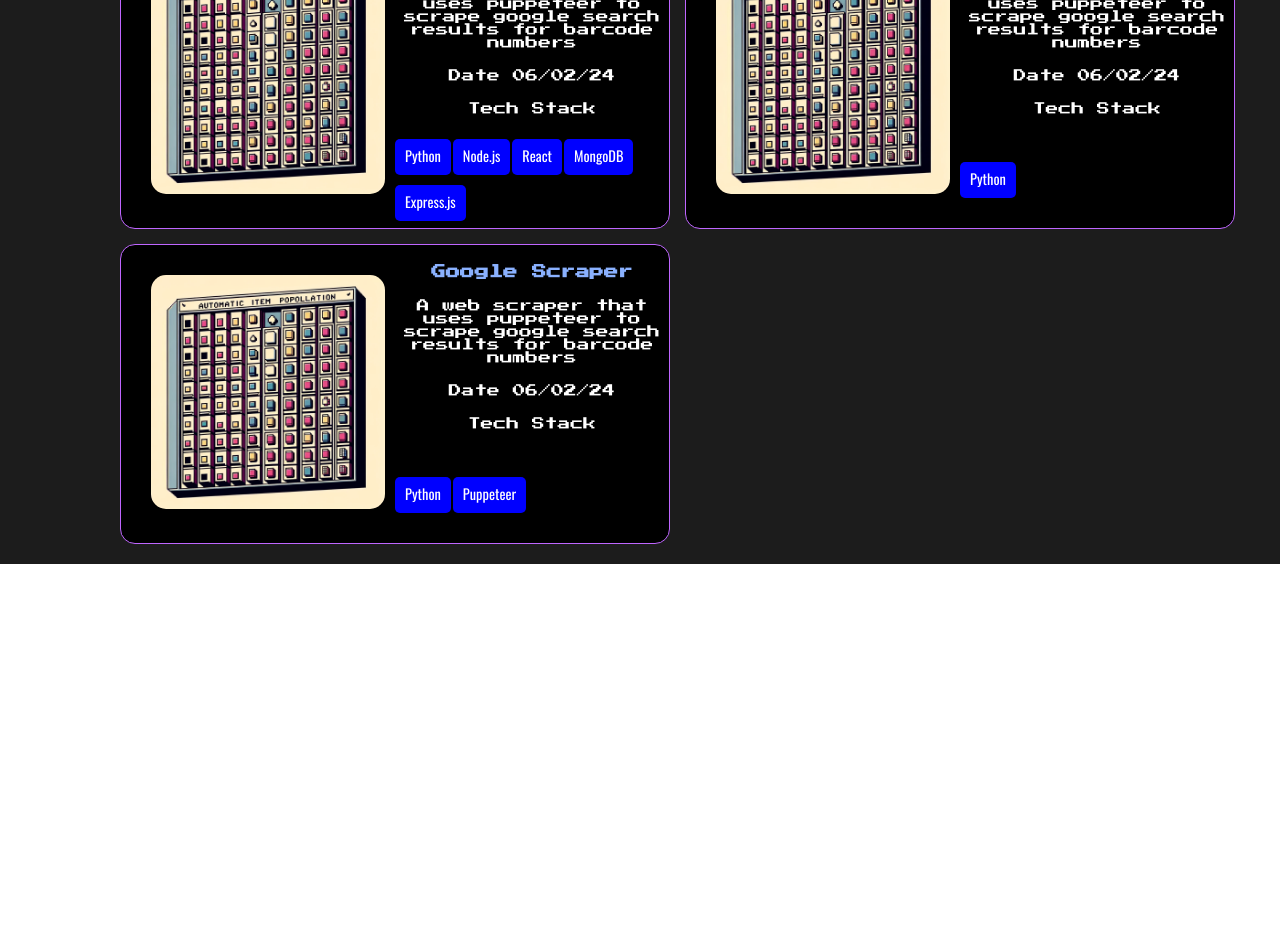
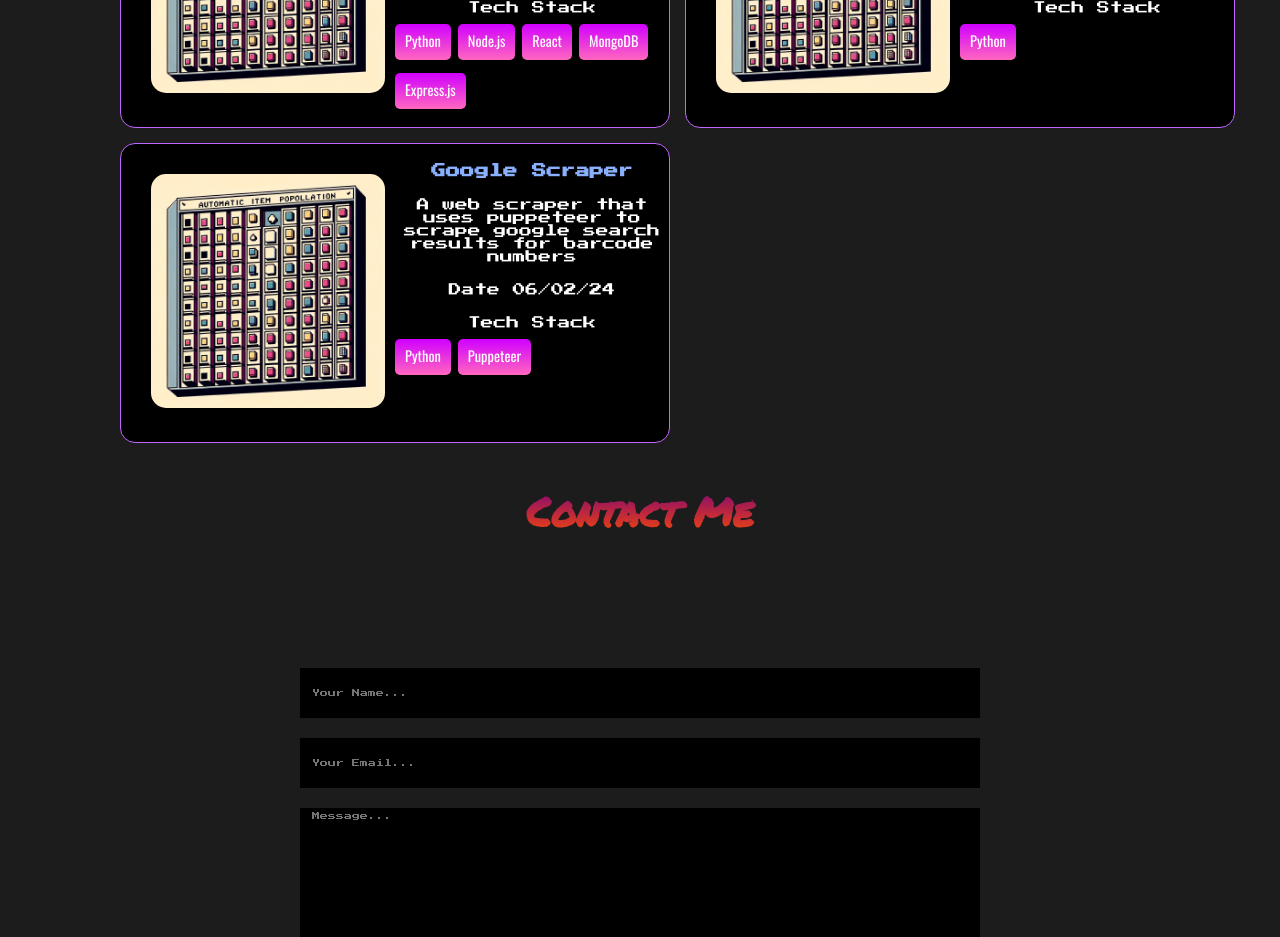
Before and after one commit to Alakabtaha0/personal-portfolio-site, a React (Create React App) app: page / in a window 1280 px wide. Shown: the part 1860-2797 px from the top of the page. Before the commit the page ends 2424 px from the top, so only its background shows below. Built offline with nearby package versions, Linux system fonts and the light colour scheme.

Commit message:
v1 complete

```diff
--- a/src/App.js
+++ b/src/App.js
@@ -3,14 +3,23 @@ import Navbar from './components/Navbar';
 import Home from './sections/Home';
 import About from './sections/About';
 import Projects from './sections/Projects';
+import Contact from './sections/Contact';
+import React, { useState, useEffect } from 'react';
+
 
 function App() {
+
+
 	return (
 		<div className="bg-default">
 			<Navbar />
 			<Home />
 			<About />
 			<Projects />
+			<Contact />
+			<div className='footer'>
+				<p> Copyright © {new Date().getFullYear()} - Taha</p>
+			</div>
 		</div>
 	);
 }
--- a/src/components/Navbar.js
+++ b/src/components/Navbar.js
@@ -1,14 +1,24 @@
-import React from 'react'
+import React, { useState } from 'react'
 import '../styles/navbar.css';
 
 const Navbar = () => {
+    const [navbar, setNavbar] = useState(false);
+
+    window.addEventListener('scroll', () => {
+        if (window.scrollY > 500) {
+            setNavbar(true);
+        } else {
+            setNavbar(false);
+        }
+    });
+
     return (
-        <div className='nav-bg'>
+        <div className={`nav-bg ${navbar && 'show'}`}>
             <div className='nav-container'>
                 <a href='#home'>Home</a>
                 <a href='#about'>About</a>
                 <a href='#projects'>Projects</a>
-                <a href='#'>Contact</a>
+                <a href='#contact'>Contact</a>
             </div>
         </div>
     )
--- /dev/null
+++ b/src/sections/Contact.js
@@ -0,0 +1,45 @@
+import React, { useState } from 'react'
+import '../styles/contact.css'
+
+const Contact = () => {
+    const [sending, setSending] = useState(false)
+    let data = {}
+
+    const handleSubmit = () => {
+        setSending(send => !send);
+        let name = document.querySelector('#name').value;
+        let email = document.querySelector('#email').value;
+        let message = document.querySelector('#message').value;
+        if (name === '' || email === '' || message === '') {
+            alert('Please fill in all fields');
+            setSending(false);
+            return;
+        }
+        data = {
+            name,
+            email,
+            message
+        };
+        setTimeout(() => {
+            setSending(send => !send);
+        }, 3000);
+
+    }
+
+    return (
+        <section id='contact'>
+            <h1 className='sf-font'>Contact Me</h1>
+            {sending && <div className='active'>
+                <div className='sending-animation'><p>Sending...</p></div>
+            </div>}
+            <div className='contact-form'>
+                <input id='name' className='input-retro' placeholder='Your Name...' />
+                <input id='email' className='input-retro' placeholder='Your Email...' />
+                <textarea id='message' className='textarea-retro' placeholder='Message...' />
+                <button onClick={handleSubmit} className='btn-retro'>Send</button>
+            </div>
+        </section>
+    )
+}
+
+export default Contact;
--- a/src/sections/Home.js
+++ b/src/sections/Home.js
@@ -26,7 +26,7 @@ const Home = () => {
                     <ul>
                         <li><a href='#about'>About</a></li>
                         <li><a href='#projects'>Projects</a></li>
-                        <li><a href='#'>Contact</a></li>
+                        <li><a href='#contact'>Contact</a></li>
                     </ul>
                 </div>
             </div>
--- a/src/styles/cards.css
+++ b/src/styles/cards.css
@@ -43,6 +43,13 @@
     margin-bottom: 20px;
 }
 
+.card-body p:nth-child(4) {
+    font-size: 0.8em;
+    color: white;
+    font-family: 'Press Start 2P', cursive;
+    margin-bottom: 10px;
+}
+
 .box-link {
     text-decoration: none;
 }
@@ -50,15 +57,14 @@
 .tech-stack-format {
     display: flex;
     flex-wrap: wrap;
-    align-items: center;
     width: 100%;
     height: 90px;
-    gap: 2px;
+    gap: 7px;
 }
 
 .tech-stack-child {
     padding: 6px 10px 30px;
-    background-color: blue;
+    background: linear-gradient(180deg, #d000ff 0%, #ff67bf 100%);
     height: 30px;
     border-radius: 5px;
 }
--- /dev/null
+++ b/src/styles/contact.css
@@ -0,0 +1,99 @@
+#contact {
+    padding: 20px 100px 0;
+    text-align: center;
+    height: 100vh;
+}
+
+#contact h1 {
+    font-size: 2.5rem;
+    margin-bottom: 20px;
+}
+
+.contact-form {
+    display: flex;
+    flex-direction: column;
+    align-items: center;
+    justify-content: center;
+    margin: 20px auto;
+    width: 100%;
+    height: 80%;
+    padding: 0 200px;
+    z-index: 1;
+}
+
+.input-retro {
+    width: 100%;
+    height: 50px;
+    margin: 10px 0;
+    padding: 2px 10px;
+    font-size: 0.5rem;
+    border: 2px solid #000;
+    background-color: #000;
+    color: #fff;
+    font-family: 'Press Start 2P', cursive;
+}
+
+.textarea-retro {
+    width: 100%;
+    height: 200px;
+    margin: 10px 0;
+    padding: 2px 10px;
+    font-size: 0.5rem;
+    border: 2px solid #000;
+    background-color: #000;
+    color: #fff;
+    font-family: 'Press Start 2P', cursive;
+}
+
+.input-retro:focus, .textarea-retro:focus {
+    outline: none;
+}
+
+.textarea-retro {
+    resize: none;
+}
+
+.btn-retro {
+    width: 200px;
+    height: 50px;
+    margin: 10px 0;
+    padding: 2px 10px;
+    font-size: 0.5rem;
+    border-top: 1px solid #aaff95;
+    border-left: 1px solid #aaff95;
+    border-bottom: 5px solid #aaff95;
+    border-right: 5px solid #aaff95;
+    background-color: #28bd3c;
+    color: black;
+    font-family: 'Press Start 2P', cursive;
+    cursor: pointer;
+}
+
+.btn-retro:hover {
+    border-top: none;
+    border-left: none;
+    border-bottom: 3px solid #aaff95;
+    border-right: 3px solid #aaff95;
+}
+
+.btn-retro:active {
+    border: none;
+}
+
+.active {
+    width: 100%;
+    height: 85vh;
+    background-color: rgba(53, 53, 53, 0.31);
+    z-index: 2;
+    left: 0;
+    position: absolute;
+    display: flex;
+    justify-content: center;
+    align-items: center;
+}
+
+.sending-animation p {
+    font-family: 'Press Start 2P', cursive;
+    font-size: 0.8rem;
+    color: white;
+}
--- a/src/styles/global.css
+++ b/src/styles/global.css
@@ -23,3 +23,18 @@
     -webkit-text-fill-color: transparent;
     font-family: 'Permanent Marker', cursive;
 }
+
+.footer {
+    width: 100%;
+    height: 50px;
+    display: flex;
+    justify-content: center;
+    align-items: center;
+    background-color: #48484896;
+}
+
+.footer p {
+    color: white;
+    font-family: 'Press Start 2P', cursive;
+    font-size: 0.4rem;
+}
--- a/src/styles/navbar.css
+++ b/src/styles/navbar.css
@@ -1,6 +1,15 @@
 .nav-bg {
-    background: none;
-    padding-top: 3rem;
+    position: sticky;
+    top: 0;
+    z-index: 10;
+    display: none;
+    background-color: rgba(44, 44, 44, 0.53);
+    backdrop-filter: blur(5px);
+    --webkit-backdrop-filter: blur(5px);
+}
+
+.show {
+    display: block;
 }
 
 .nav-container {
```
